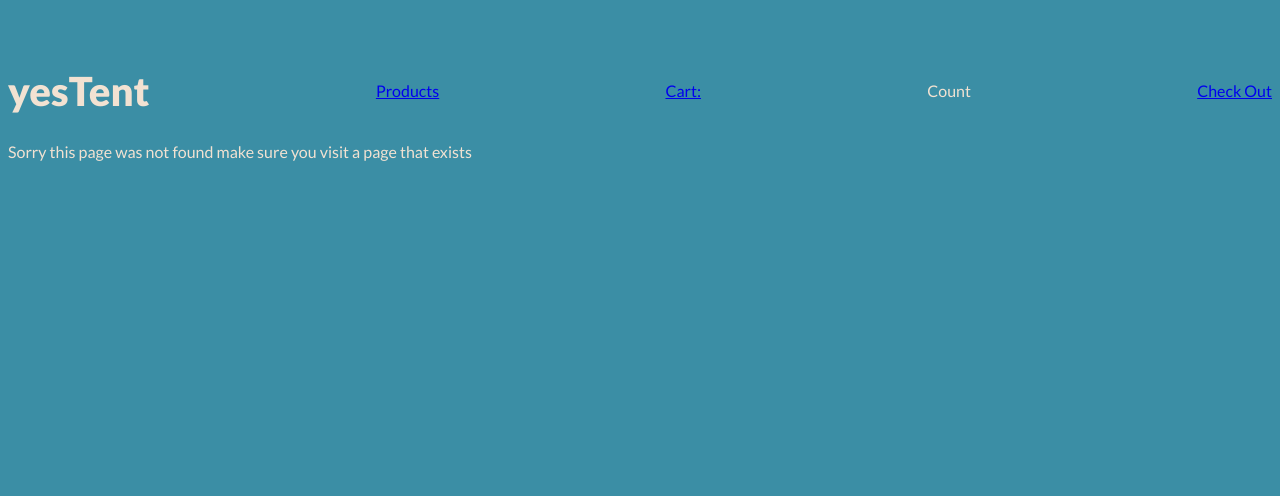
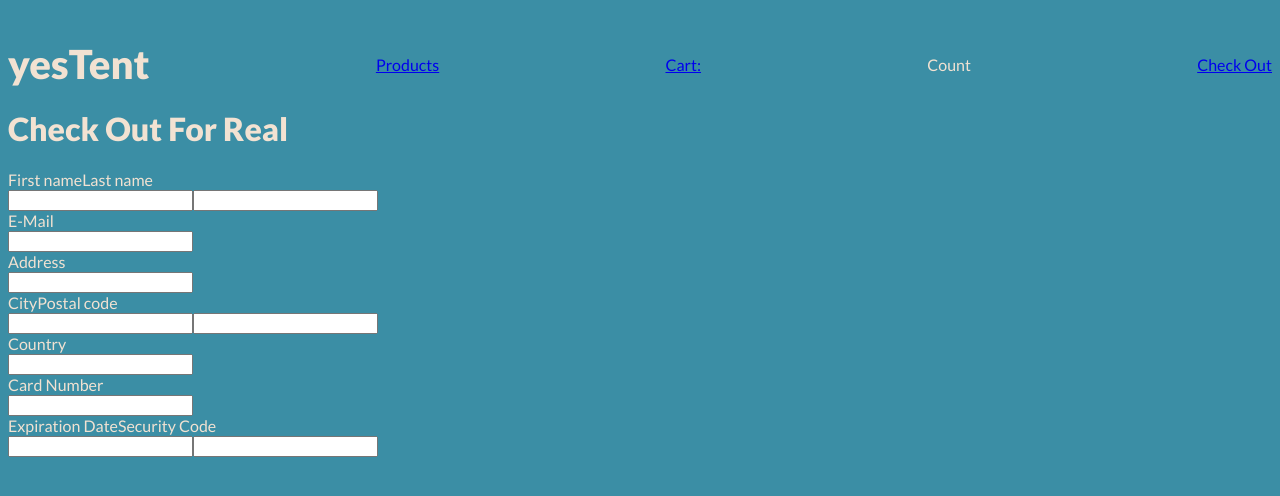
Before and after one commit to lovephimu/next-ecommerce-store, a Next.js app: page /cart/checkout in a window 1280 px wide. Before the commit this address had no page. Shown: the top 496 px of the page. Built offline with nearby package versions, Linux system fonts and the light colour scheme.

Commit message:
Update form field states

```diff
--- /dev/null
+++ b/app/cart/checkout/CheckOutForm.js
@@ -0,0 +1,136 @@
+'use client';
+
+import { useState } from 'react';
+
+export default function CheckOutForm() {
+  const [firstName, setFirstName] = useState();
+  const [lastName, setLastName] = useState();
+  const [email, setEmail] = useState();
+  const [address, setAddress] = useState();
+  const [city, setCity] = useState();
+  const [postalCode, setPostalCode] = useState();
+  const [country, setCountry] = useState();
+  const [creditCard, setCreditCard] = useState();
+  const [expirationDate, setExpirationDate] = useState();
+  const [securityCode, setSecurityCode] = useState();
+
+  return (
+    <>
+      <h1>Check Out For Real</h1>
+      <form>
+        <section>
+          <div>
+            <label htmlFor="firstName">First name</label>
+            <label htmlFor="lastName">Last name</label>
+          </div>
+          <div>
+            <input
+              id="firstName"
+              value={firstName}
+              onChange={(event) => {
+                setFirstName(event.currentTarget.value);
+              }}
+            />
+            <input
+              id="lastName"
+              value={lastName}
+              onChange={(event) => {
+                setLastName(event.currentTarget.value);
+              }}
+            />
+          </div>
+          <div>
+            <label htmlFor="email">E-Mail</label>
+          </div>
+          <div>
+            <input
+              id="email"
+              value={email}
+              onChange={(event) => {
+                setEmail(event.currentTarget.value);
+              }}
+            />
+          </div>
+          <div>
+            <label htmlFor="address">Address</label>
+          </div>
+          <div>
+            <input
+              id="address"
+              value={address}
+              onChange={(event) => {
+                setAddress(event.currentTarget.value);
+              }}
+            />
+          </div>
+          <div>
+            <label htmlFor="city">City</label>
+            <label htmlFor="postalCode">Postal code</label>
+          </div>
+          <div>
+            <input
+              id="city"
+              value={city}
+              onChange={(event) => {
+                setCity(event.currentTarget.value);
+              }}
+            />
+            <input
+              id="postalCode"
+              value={postalCode}
+              onChange={(event) => {
+                setPostalCode(event.currentTarget.value);
+              }}
+            />
+          </div>
+          <div>
+            <label htmlFor="country">Country</label>
+          </div>
+          <div>
+            <input
+              id="country"
+              value={country}
+              onChange={(event) => {
+                setCountry(event.currentTarget.value);
+              }}
+            />
+          </div>
+        </section>
+        <section>
+          <div>
+            <label htmlFor="creditCard">Card Number</label>
+          </div>
+          <div>
+            <input
+              id="creditCard"
+              value={creditCard}
+              onChange={(event) => {
+                setCreditCard(event.currentTarget.value);
+              }}
+            />
+          </div>
+          <div>
+            <label htmlFor="expirationDate">Expiration Date</label>
+            <label htmlFor="securityCode">Security Code</label>
+          </div>
+          <div>
+            <input
+              id="expirationDate"
+              value={expirationDate}
+              onChange={(event) => {
+                setExpirationDate(event.currentTarget.value);
+              }}
+            />
+            <input
+              id="securityCode"
+              value={securityCode}
+              onChange={(event) => {
+                setSecurityCode(event.currentTarget.value);
+              }}
+            />
+          </div>
+        </section>
+      </form>
+    </>
+  );
+}
--- /dev/null
+++ b/app/cart/checkout/page.js
@@ -0,0 +1,9 @@
+import CheckOutForm from './CheckOutForm';
+
+export default function CheckOutPage() {
+  return (
+    <main>
+      <CheckOutForm />
+    </main>
+  );
+}
--- a/app/cart/checkout/pages.js
+++ /dev/null
@@ -1,3 +0,0 @@
-export default function CheckOutPage() {
-  return <h1>Check Out</h1>;
-}
--- a/app/layout.js
+++ b/app/layout.js
@@ -23,7 +23,9 @@ export default function RootLayout({ children }) {
           <div
             className={`${styles.headerBox} ${styles.basicFlex} ${styles.basicFlexAlignCenter}`}
           >
-            <h1 className={styles.logo}>yesTent</h1>
+            <Link className={styles.logo} href="/">
+              yesTent
+            </Link>
             <Link href="/products">Products</Link>
             <Link href="/cart">Cart:</Link>
             <span>Count</span>
--- a/app/page.module.scss
+++ b/app/page.module.scss
@@ -37,4 +37,5 @@ $textColor: #f2e2d2;
   font-size: 2.5rem;
   font-weight: 900;
   color: $textColor;
+  text-decoration: none;
 }
```
